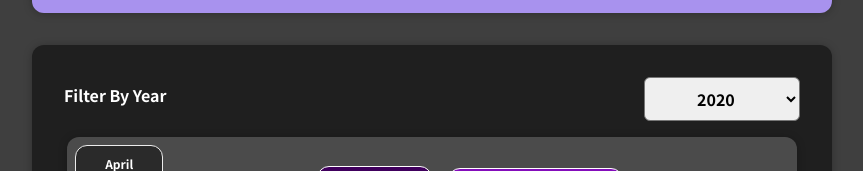
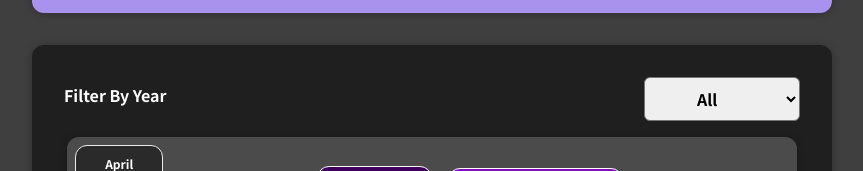
Before and after one commit to bipinlongjam/ExpenseReact, a React (Create React App) app: page / in a window 1280 px wide. Shown: the part 291-462 px from the top of the page, without its empty margins (208-1071 px from the left). Built offline with nearby package versions, Linux system fonts and the light colour scheme.

Commit message:
add filter function

```diff
--- a/src/components/Expenses/Expense.js
+++ b/src/components/Expenses/Expense.js
@@ -7,15 +7,19 @@ import ExpenseItem from "./ExpenseItem";
 
 
 const Expense = (props) =>{
-    const[filteredYear, setFilteredYear] = useState('2020');
-    const filterChangeHandler = selectedYear =>{
+    const[filteredYear, setFilteredYear] = useState('All');
+
+    const filterChangeHandler = (selectedYear) =>{
         setFilteredYear(selectedYear)
     }
+    const filterExpense = filteredYear === 'All' ? props.items : props.items.filter(expense =>{
+        return expense.date.getFullYear().toString() === filteredYear;
+    })
 
     return(
     <Card className="expenses">
         <ExpenseFilter selected={filteredYear} onChange={filterChangeHandler}/>
-        {props.items.map(expense =><ExpenseItem
+        {filterExpense.map(expense =><ExpenseItem
         key ={expense.id} title={expense.title} amount={expense.amount} date={expense.date} location={expense.location}/>)}
 
     </Card>
--- a/src/components/Expenses/ExpenseFilter.js
+++ b/src/components/Expenses/ExpenseFilter.js
@@ -4,7 +4,7 @@ import './ExpenseFilter.css'
 const ExpenseFilter =(props) =>{
 
     const dropdownChangeHandler =(event)=>{
-        props.onChangeFilter(event.target.value)
+        props.onChange(event.target.value)
     }
 
     return(
@@ -12,6 +12,9 @@ const ExpenseFilter =(props) =>{
             <div className="expenses-filter__control">
             <label>Filter By Year</label>
             <select value={props.selected} onChange={dropdownChangeHandler}>
+                <option value="All">All</option>
+                <option value="2024">2024</option>
+                <option value="2023">2023</option>
                 <option value="2022">2022</option>
                 <option value="2021">2021</option>
                 <option value="2020">2020</option>
```
